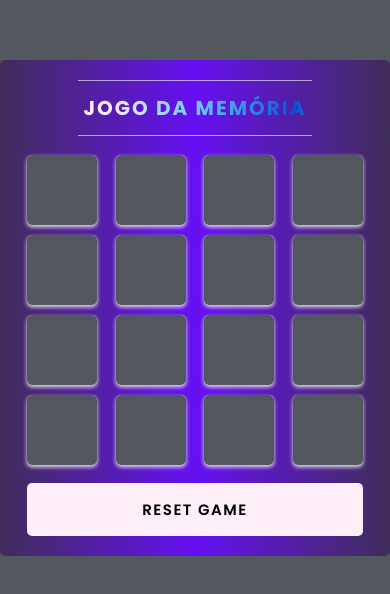
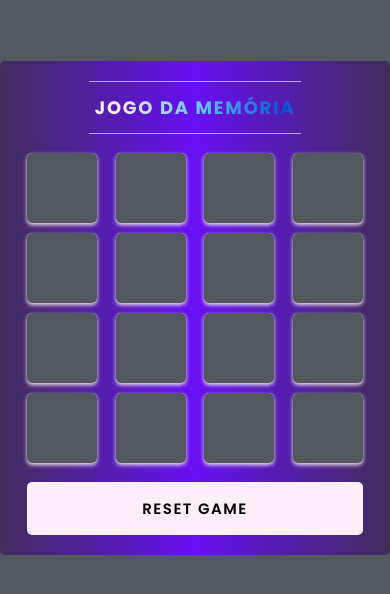
Before and after one commit to emersonpessoa01/memory-game, a plain HTML site: page index.html in a window 390 px wide. Shown: the part 114-708 px from the top of the page. Drawn offline with Linux system fonts and the light colour scheme.

Commit message:
finished project :rocket:

```diff
--- a/src/styles/container.css
+++ b/src/styles/container.css
@@ -18,7 +18,7 @@
 }
 
 h2 {
-  font-size: clamp(2em, 3.5vw, 3em);
+  font-size: clamp(1.8em, 3.5vw, 3em);
   color: var(--ice);
   transform: uppercase;
   letter-spacing: 0.1em;
```
